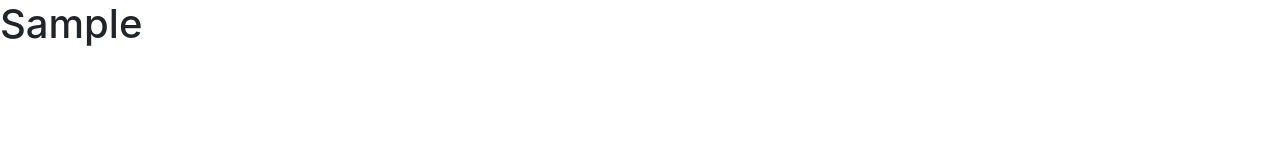
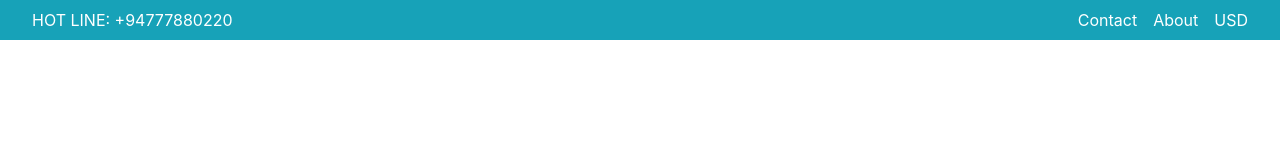
Before and after one commit to Dilansilva/Mobile-Shopee, a plain HTML site: page index.html in a window 1280 px wide. Drawn offline with nearby package versions, Linux system fonts and the light colour scheme.

Commit message:
Top Bar is completed

```diff
--- a/index.html
+++ b/index.html
@@ -14,13 +14,18 @@
 
     <!--start#Header-->
         <header>
-
+            <div class="d-flex bg-info text-white px-4">
+                <div class="mr-auto p-2 ">HOT LINE:  +94777880220</div>
+                    <div class="p-2">Contact</div>
+                        <div class="p-2">About</div>
+                            <div class="p-2">USD</div>
+            </div>
         </header>
     <!--!start#Header-->
 
     <!--start #Main-->
         <main>
-            <h1>Sample</h1>
+
         </main>
     <!--!start#Header-->
 
```
